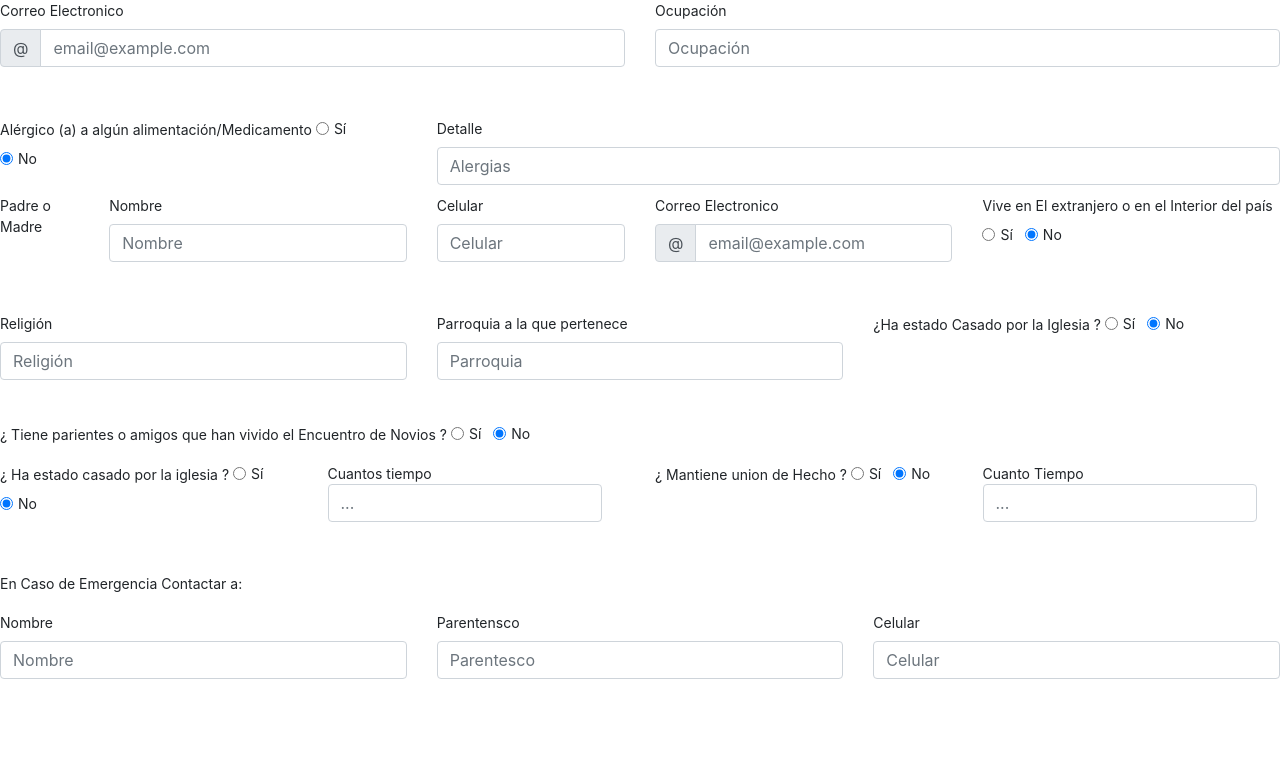
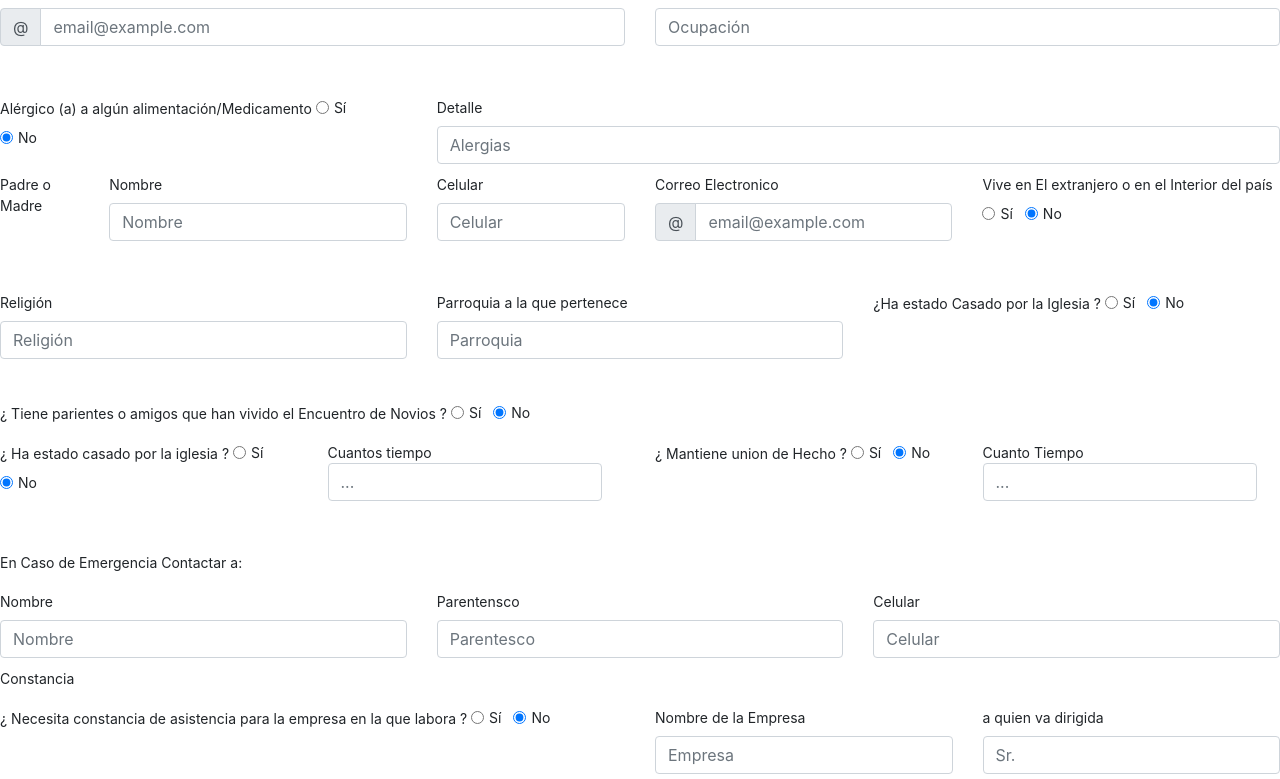
Before and after one commit to jarosemena/formularioecn, a React (Create React App) app in the folder formularioecn/: page / in a window 1280 px wide. Shown: the part 352-1131 px from the top of the page. Before the commit the page ends 1036 px from the top, so only its background shows below. Built offline with nearby package versions, Linux system fonts and the light colour scheme.

Commit message:
se colocan los ultimos campos del componente

```diff
--- a/formularioecn/src/components/Formulario.jsx
+++ b/formularioecn/src/components/Formulario.jsx
@@ -54,7 +54,7 @@ class Formulario extends React.Component {
                         <div class="col-form-label-sm col-6 col-md-3 col-lg-3" id="lbnombre">
                             <label for="exampleFormControlInput1">Fecha Nacimiento</label>
                             <input type="date" class="form-control" id="exampleFormControlInput1" placeholder="Fecha Nacimiento"></input>
-¿¿¿¿¿
+
                         </div>
                         <div class="col-form-label-sm col-6 col-md-3 col-lg-3" id="lbnombre">
                             <label for="exampleFormControlInput1">Nacionalidad</label>
@@ -266,12 +266,12 @@ class Formulario extends React.Component {
                     </div>
                     <div class="row">
 
-                    <div class="col-form-label-sm col-12 " id="lbnombre">
-                        <label for="colFormLabelSm">En Caso de Emergencia Contactar a:</label>
+                        <div class="col-form-label-sm col-12 " id="lbnombre">
+                            <label for="colFormLabelSm">En Caso de Emergencia Contactar a:</label>
                         </div>
-                        </div>
+                    </div>
                     <div class="row">
-                    <div class="col-form-label-sm col-4 col-md-4 " id="lbnombre">
+                        <div class="col-form-label-sm col-4 col-md-4 " id="lbnombre">
 
                             <label for="exampleFormControlInput1">Nombre</label>
                             <input type="Text" class="form-control" id="exampleFormControlInput1" placeholder="Nombre"></input>
@@ -292,8 +292,43 @@ class Formulario extends React.Component {
 
                     </div>
 
+                    <div class="row">
+
+                        <div class="col-form-label-sm col-12 " id="lbnombre">
+                            <label for="colFormLabelSm">Constancia</label>
+                        </div>
+                    </div>
+                    <div class="row">
 
 
+                        <div class="col-form-label-sm col-12 col-md-6 col-lg-6 " id="lbnombre">
+                            <label for="exampleFormControlInput1"> ¿ Necesita constancia de asistencia para la empresa en la que labora ?</label> <a>  </a>
+                            <div class="form-check form-check-inline">
+                                <input class="form-check-input" type="radio" name="inlineRadioOptions6" id="inlineRadio1" value="option1"></input>
+                                <label class="form-check-label" for="inlineRadio1">Sí</label>
+                            </div>
+                            <div class="form-check form-check-inline">
+                                <input class="form-check-input" type="radio" defaultChecked name="inlineRadioOptions6" id="inlineRadio2" value="option2"></input>
+                                <label class="form-check-label" for="inlineRadio2">No</label>
+                            </div>
+
+                        </div>
+
+                    <div class="col-form-label-sm col-6 col-md-3 col-lg-3" id="lbnombre">
+
+                        <label for="exampleFormControlInput1">Nombre de la Empresa</label>
+                        <input type="Text" class="form-control" id="exampleFormControlInput1" placeholder="Empresa"></input>
+
+                    </div>
+                    <div class="col-form-label-sm col-6 col-md-3 col-lg-3" id="lbnombre">
+
+                        <label for="exampleFormControlInput1">a quien va dirigida</label>
+                        <input type="text" class="form-control" id="exampleFormControlInput1" placeholder="Sr."></input>
+
+                    </div>
+
+
+                    </div>
 
 
                 </div >
```
